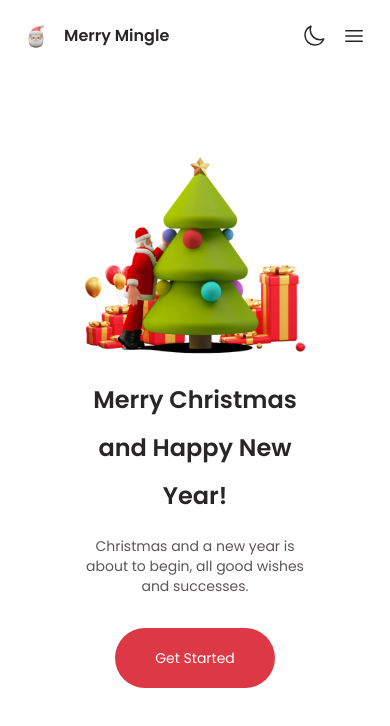
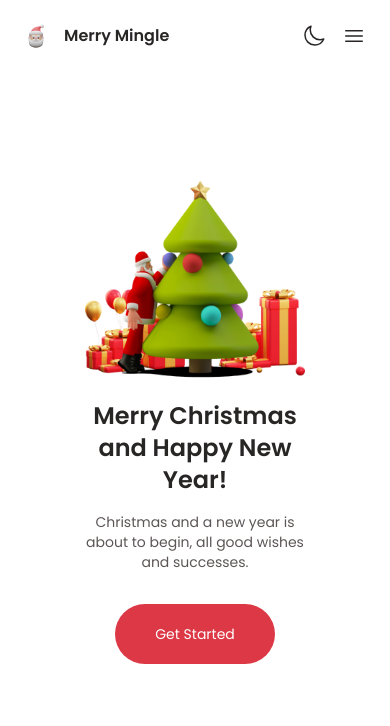
Before and after one commit to Jhoneric12/merry-mingle, a React (Vite) app: page / in a window 390 px wide. Shown: the top 726 px of the page. Built offline with nearby package versions, Linux system fonts and the light colour scheme.

Commit message:
modified hero section

```diff
--- a/src/components/Hero.jsx
+++ b/src/components/Hero.jsx
@@ -11,7 +11,7 @@ function Hero() {
             <img src={HomeDesktop} alt="" className='hidden md:block'/>
         </div>
         <div className="description flex flex-col items-center md:items-start gap-4 md:w-1/2 md:text-left">
-            <h1 className='text-2xl md:text-6xl text-light-title-color font-semibold dark:text-dark-title-color leading-loose'>Merry Christmas and Happy New Year!</h1>
+            <h1 className='text-2xl md:text-6xl text-light-title-color font-semibold dark:text-dark-title-color'>Merry Christmas and Happy New Year!</h1>
             <p className='text-sm text-light-text-color dark:text-dark-text-color'>Christmas and a new year is about to begin, all good wishes and successes.</p>
             <Button btnText={'Get Started'}/>
         </div>
```
